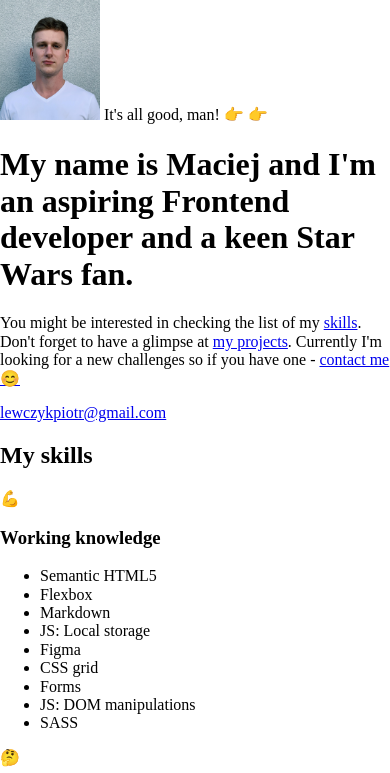
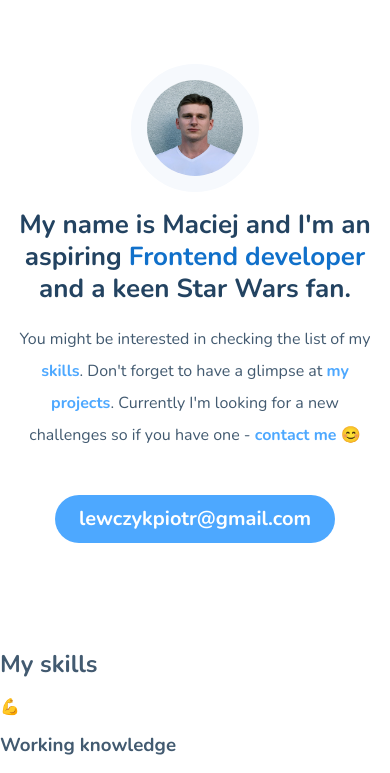
Before and after one commit to lewpiotr1701/lewpiotr1701.github.io, a website built with webpack: page src/pages/index.html in a window 390 px wide. Shown: the top 773 px of the page. Built offline with nearby package versions, Linux system fonts and the light colour scheme.

Commit message:
add mobile hero section styles

```diff
--- a/src/pages/index.html
+++ b/src/pages/index.html
@@ -21,11 +21,10 @@
   <main>
     <section class="hero">
       <div class="hero__image-container">
-        <img class="hero__image" width="100px" height="120px" src="../assets/img/profile_picture_cv.jpg"
-          alt="Piotr's photo">
+        <img class="hero__image" src="../assets/img/profile_picture_cv.jpg" alt="Piotr's photo">
         <span class="hero__speech-bubble">It's all good, man! 👉 👉</span>
       </div>
-      <div class="hero__description">
+      <div class="hero__description-container">
         <h1 class="hero__header">
           My name is Maciej and I'm an aspiring
           <span class="hero__special">Frontend developer</span>
--- /dev/null
+++ b/src/scss/_variables.scss
@@ -0,0 +1,4 @@
+$blue: #1070CA;
+$text: #425A70;
+$textDark: #234361;
+$textLink:  #4DA8FF;
--- a/src/scss/main.scss
+++ b/src/scss/main.scss
@@ -1,9 +1,26 @@
 @import "~normalize.css";
 
+@import url('https://fonts.googleapis.com/css2?family=Nunito:wght@300;400;600;700&display=swap');
+@import url('https://fonts.googleapis.com/css2?family=Roboto+Mono&display=swap');
+
+@import "_variables.scss";
+
+@import "modules/hero.scss";
+@import "modules/skills.scss";
+@import "modules/projects.scss";
+@import "modules/contact.scss";
+
+html {
+  box-sizing: border-box;
+}
+
+*,
+*:before,
+*:after {
+  box-sizing: inherit;
+}
+
 body {
-  background: #fff;
-  display: flex;
-  align-items: center;
-  justify-content: center;
-  min-height: 100vh;
+  font-family: 'Nunito';
+  color: $text;
 }
--- /dev/null
+++ b/src/scss/modules/hero.scss
@@ -0,0 +1,60 @@
+.hero {
+    padding: 64px 16px 88px 16px;
+    text-align: center;
+
+    &__image-container {
+        display: flex;
+        flex-direction: row;
+        justify-content: center;
+    }
+
+    &__image {
+        box-sizing: content-box;
+        width: 96px;
+        height: 96px;
+        border-radius: 50%;
+        border: 16px solid #F6F9FD;
+    }
+
+    &__speech-bubble {
+        display: none;
+    }
+
+    &__description-container {
+        line-height: 32px;
+    }
+
+    &__header {
+        font-weight: 700;
+        font-size: 26px;
+        color: $textDark;
+    }
+
+    &__special {
+        color: $blue;
+    }
+
+    &__paragraph {
+        font-weight: 300;
+        font-size: 16px;
+        margin-bottom: 44px;
+    }
+
+    &__link {
+        font-weight: 700;
+        color: $textLink;
+        text-decoration: none;
+    }
+
+    &__mail {
+        font-weight: 700;
+        font-size: 20px;
+        line-height: 40px;
+        display: inline-block;
+        text-decoration: none;
+        padding: 4px 24px;
+        color: #fff;
+        background: $textLink;
+        border-radius: 64px;
+    }
+}
```
Also changed, not shown: src/scss/modules/contact.scss (added), src/scss/modules/projects.scss (added), src/scss/modules/skills.scss (added).
